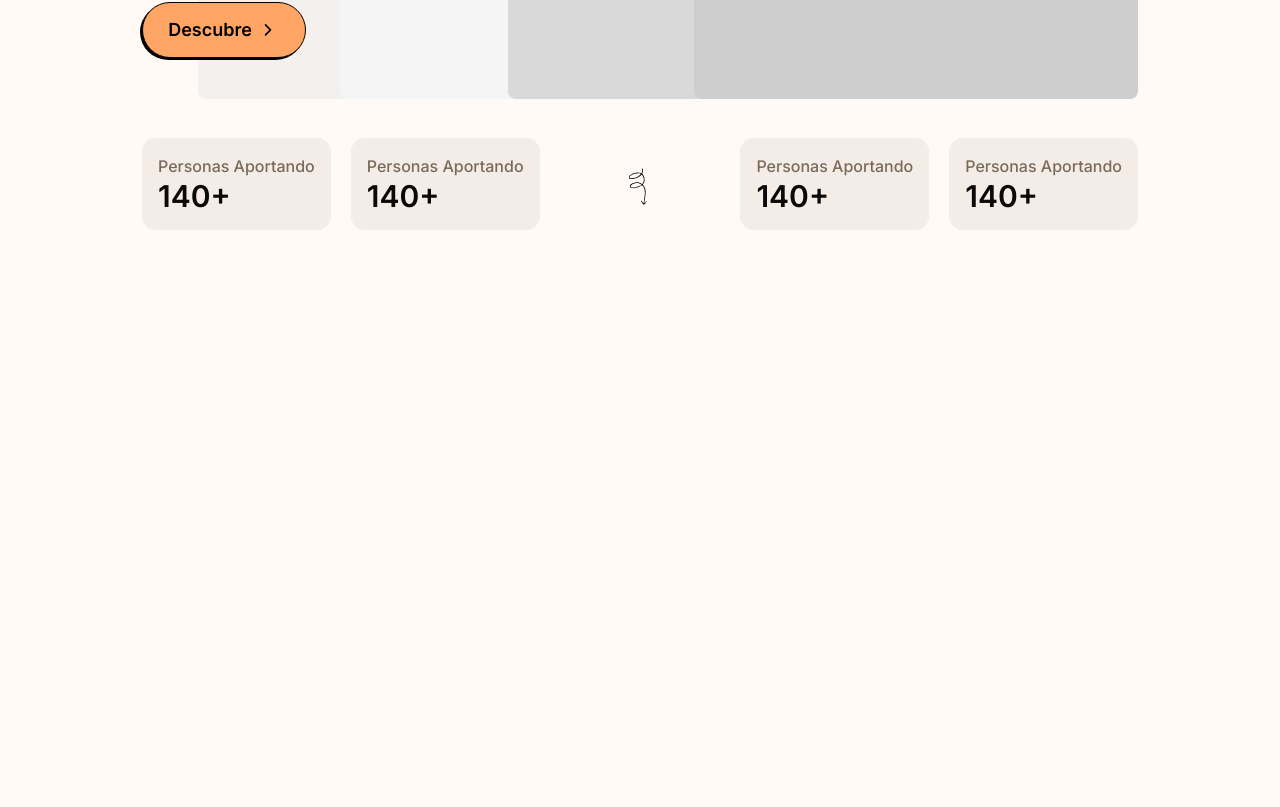
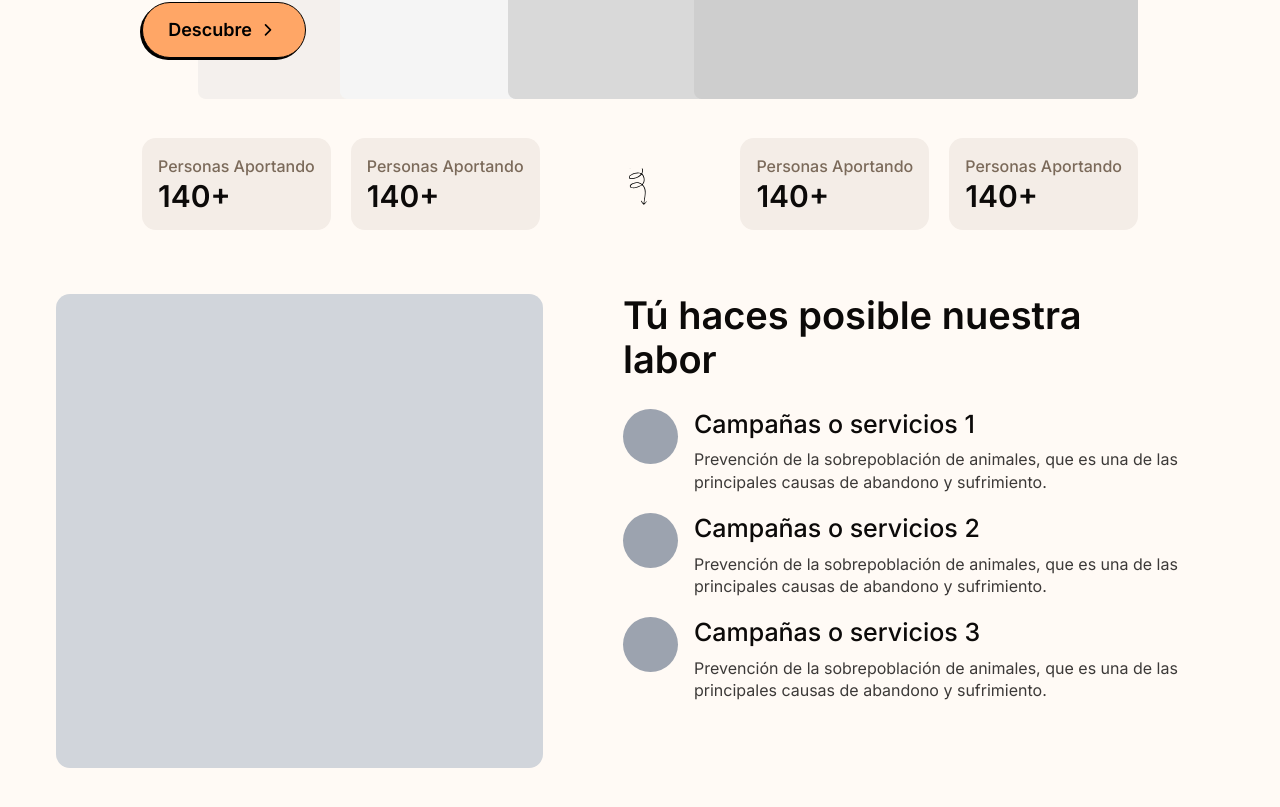
Before and after one commit to andrescasa-dev/cuida-frontend, a Next.js app: page / in a window 1280 px wide. Shown: the part 429-1236 px from the top of the page. Before the commit the page ends 800 px from the top, so only its background shows below. Built offline with nearby package versions, Linux system fonts and the light colour scheme.

Commit message:
desing of shelter services section

```diff
--- a/src/app/globals.css
+++ b/src/app/globals.css
@@ -67,4 +67,40 @@
   .main-layout > * {
     grid-column-start: 2;
   }
+
+  .sr-only {
+    position: absolute;
+    width: 1px;
+    height: 1px;
+    padding: 0;
+    margin: -1px;
+    overflow: hidden;
+    clip: rect(0, 0, 0, 0);
+    border: 0;
+  }
+
+  .title {
+    @apply font-semibold text-lg text-pretty leading-[1.15];
+
+    @screen md {
+      font-size: 2.375rem;
+    }
+  }
+
+  .subtitle {
+    @apply text-base font-medium;
+    line-height: 125%;
+
+    @screen md {
+      font-size: 1.562rem;
+    }
+  }
+
+  .base {
+    @apply text-xs text-pretty;
+    line-height: 140%;
+    @screen md {
+      font-size: 1rem;
+    }
+  }
 }
--- a/src/app/layout.tsx
+++ b/src/app/layout.tsx
@@ -18,7 +18,7 @@ export default function RootLayout({
 }>) {
   return (
     <html lang="en">
-      <body className={cn(inter.className, 'main-layout')}>{children}</body>
+      <body className={cn(inter.className, 'main-layout pb-24')}>{children}</body>
     </html>
   );
 }
--- a/src/app/page.tsx
+++ b/src/app/page.tsx
@@ -1,11 +1,13 @@
 import Header from '@/components/sections/Header';
 import Hero from '@/components/sections/Hero';
+import ShelterServices from '@/components/sections/ShelterServices';
 
 export default function Home() {
   return (
     <>
       <Header /> {/*should be in the layout*/}
       <Hero />
+      <ShelterServices />
     </>
   );
 }
--- a/src/components/sections/Hero.tsx
+++ b/src/components/sections/Hero.tsx
@@ -22,7 +22,7 @@ export default function Hero() {
   ));
 
   return (
-    <section className="grid gap-y-6 md:gap-y-20 relative lg:mx-[86px] mt-4">
+    <section className="grid gap-y-6 md:gap-y-20 relative lg:mx-[86px] mt-4 mb-10 lg:mb-0">
       <h1 className="scroll-m-20 text-[2.5rem] max-w-[8ch] lg:text-7xl lg:leading-[1.18em] leading-[1.18em] font-bold ">
         Transforma vidas animales
       </h1>
--- /dev/null
+++ b/src/components/sections/ShelterServices.tsx
@@ -0,0 +1,55 @@
+import React from 'react';
+import SRPause from '../ui/SRPause';
+
+function ShelterServices() {
+  const services = [
+    {
+      title: 'Campañas o servicios 1',
+      description:
+        'Prevención de la sobrepoblación de animales, que es  una de las principales causas de abandono y sufrimiento.',
+      image: '',
+    },
+    {
+      title: 'Campañas o servicios 2',
+      description:
+        'Prevención de la sobrepoblación de animales, que es  una de las principales causas de abandono y sufrimiento.',
+      image: '',
+    },
+    {
+      title: 'Campañas o servicios 3',
+      description:
+        'Prevención de la sobrepoblación de animales, que es  una de las principales causas de abandono y sufrimiento.',
+      image: '',
+    },
+  ];
+
+  return (
+    <section className="mt-16 flex gap-20">
+      <div
+        id="imageOfServices"
+        className="hidden lg:shrink-0 md:block bg-gray-300 rounded-md w-[487px] h-[474px] md:max-lg:h-full"
+      />
+      <div className="flex flex-col gap-7">
+        <h2 className="title max-w-[20ch]">
+          T&uacute; haces posible nuestra labor <SRPause />
+        </h2>
+        <ul className="flex flex-col gap-5">
+          {services.map(({ title, description }) => (
+            <li className="flex gap-4" key={title}>
+              <div
+                aria-hidden="true"
+                className="rounded-full bg-gray-400 h-[55px] w-[55px] flex-shrink-0"
+              />
+              <div className="flex flex-col gap-2 flex-grow">
+                <h3 className="subtitle ">{title}</h3>
+                <p className="base opacity-80">{description}</p>
+              </div>
+            </li>
+          ))}
+        </ul>
+      </div>
+    </section>
+  );
+}
+
+export default ShelterServices;
--- /dev/null
+++ b/src/components/ui/SRPause.tsx
@@ -0,0 +1,7 @@
+import React from 'react';
+
+function SRPause() {
+  return <span className="sr-only">.</span>;
+}
+
+export default SRPause;
```
Also changed, not shown: 1 other file (tests, documents, lock files or other folders).
